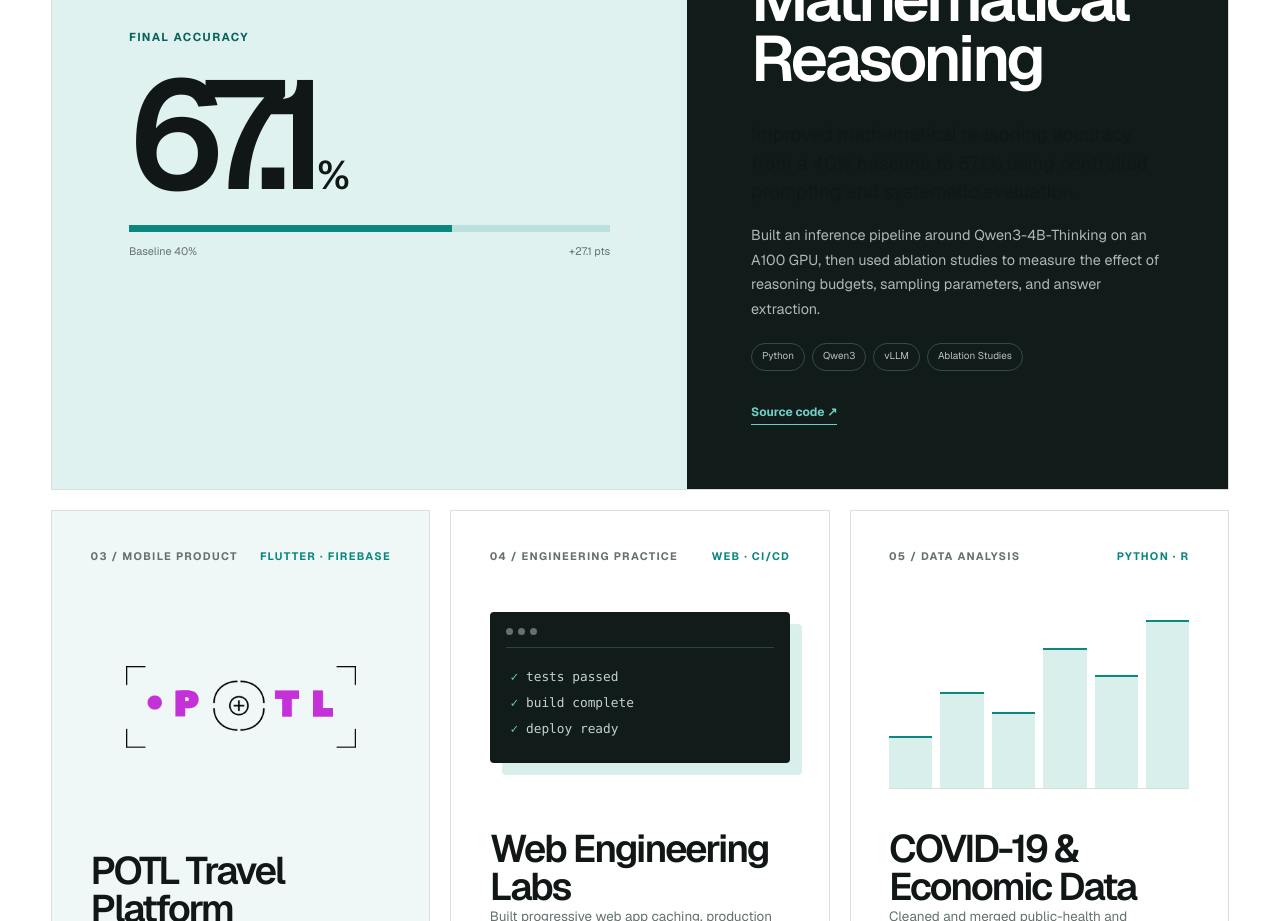
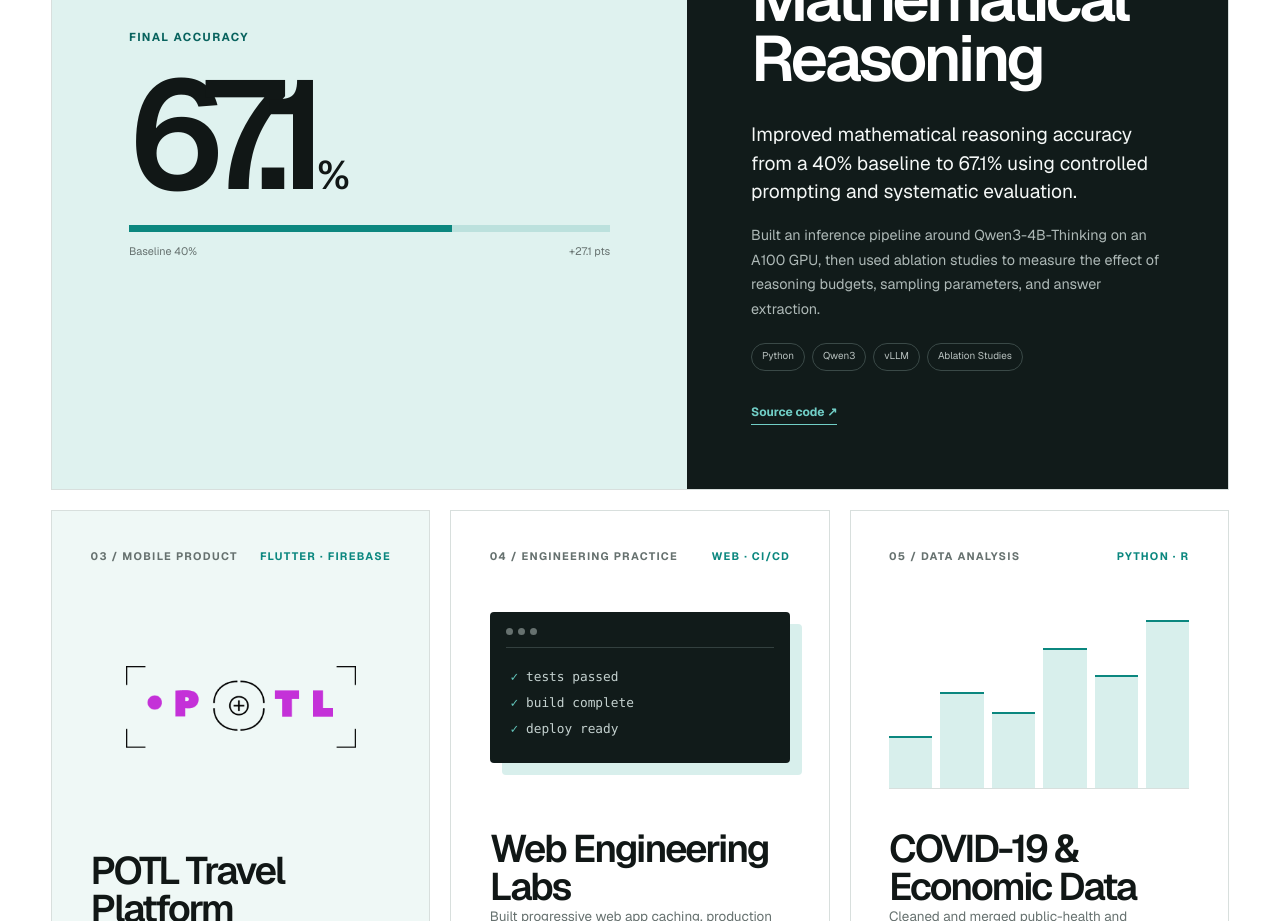
Before and after one commit to Hojoon118/Hojoon118.github.io, a Next.js app: page / in a window 1280 px wide. Shown: the part 2160-3081 px from the top of the page. Built offline with nearby package versions, Linux system fonts and the light colour scheme.

Commit message:
Fix AI copy contrast and anchor scrolling

```diff
--- a/app/globals.css
+++ b/app/globals.css
@@ -13,7 +13,10 @@
 }
 
 * { box-sizing: border-box; }
-html { scroll-behavior: smooth; }
+html {
+  scroll-behavior: auto;
+  scroll-padding-top: 78px;
+}
 body {
   margin: 0;
   background: var(--paper);
@@ -117,6 +120,7 @@ a { color: inherit; text-decoration: none; }
 .quick-nav a:last-child { border-right: 0; }
 .quick-nav a:hover { background: var(--teal); color: white; }
 
+.section[id], .contact-section[id] { scroll-margin-top: 78px; }
 .section { padding: clamp(6rem, 10vw, 10rem) clamp(1.25rem, 4vw, 4.75rem); }
 .section-title { max-width: 1380px; margin: 0 auto clamp(3.5rem, 7vw, 7rem); display: flex; justify-content: space-between; align-items: flex-end; gap: 2rem; }
 .section-title h2 { margin: .65rem 0 0; font-size: clamp(3rem, 7vw, 7rem); line-height: .9; letter-spacing: -.075em; font-weight: 550; }
@@ -150,6 +154,7 @@ a { color: inherit; text-decoration: none; }
 @keyframes metric-grow { from { transform: scaleX(0); } }
 .metric-labels { margin-top: .7rem; display: flex; justify-content: space-between; font-size: .68rem; color: var(--muted); }
 .ai-project .project-content > p:not(.project-number) { color: #aeb9b7; }
+.ai-project .project-lead { color: #f5f8f7 !important; }
 .ai-project .project-tags span { border-color: #3a4947; color: #b8c1bf; }
 .ai-project .project-links a { color: #71cec6; }
 
```
Also changed, not shown: 1 other file (tests, documents, lock files or other folders).
